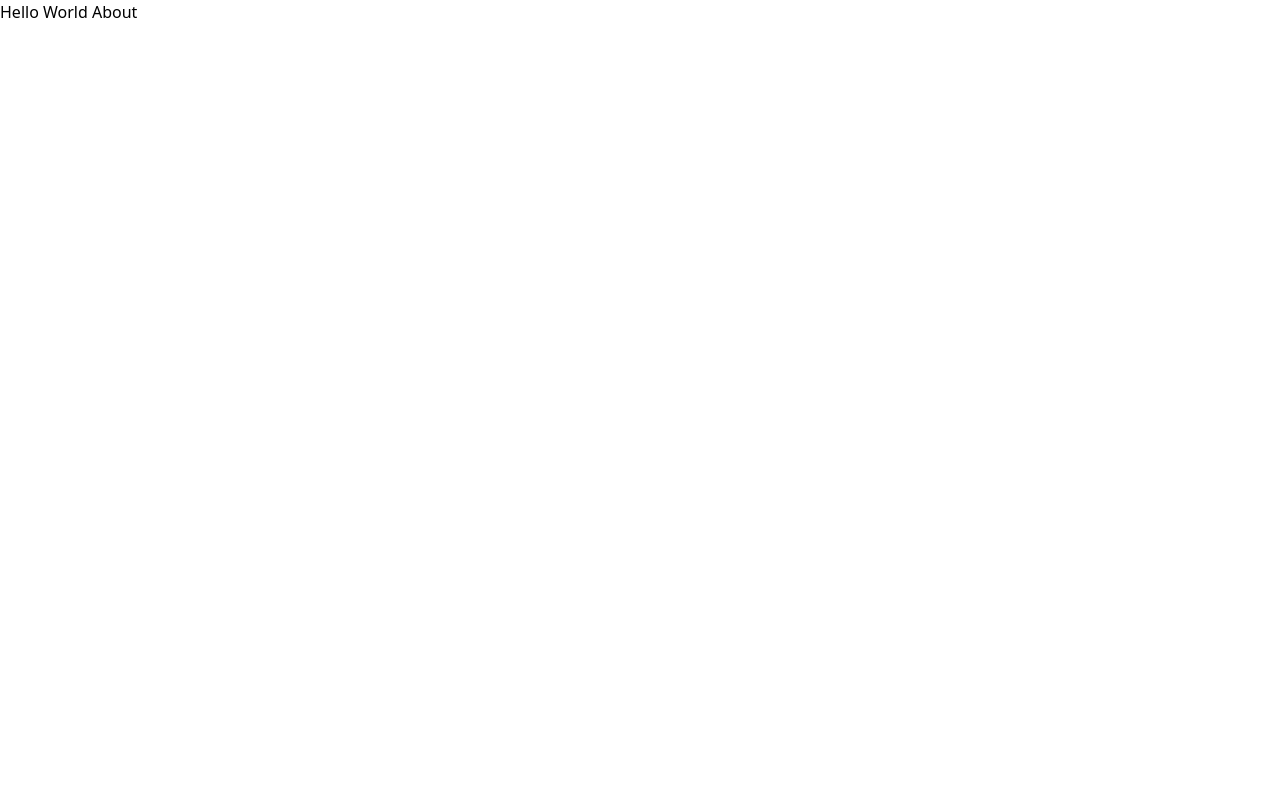
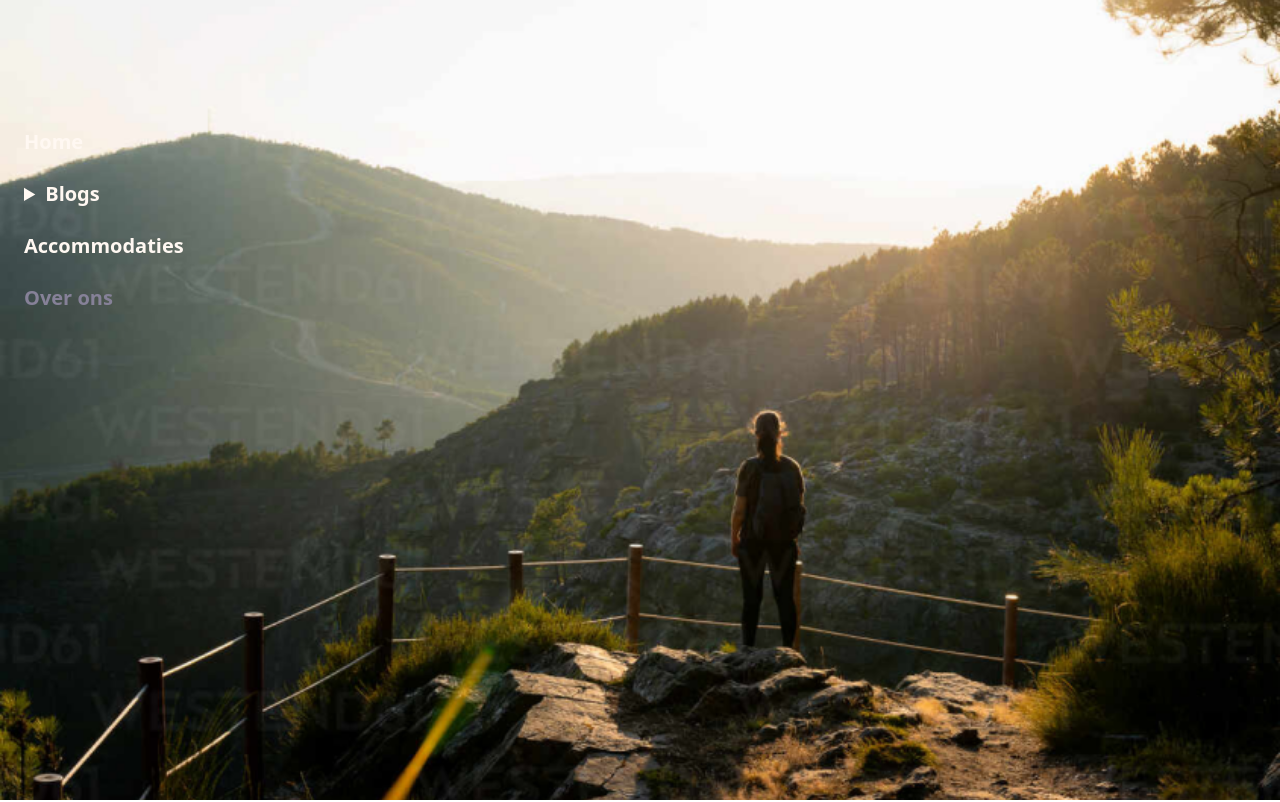
Before and after one commit to dannyfrelink/affiliate-blog, a React (Create React App) app: page /over-ons in a window 1280 px wide. Shown: the top 802 px of the page. Built offline with nearby package versions, Linux system fonts and the light colour scheme; the HTML template or start-up script is replaced by a standard one.

Commit message:
feat: create Nav component with active state

```diff
--- a/src/components/header/Header.tsx
+++ b/src/components/header/Header.tsx
@@ -1,4 +1,5 @@
 import React from "react";
+import Nav from "./Nav";
 
 interface HeaderProps {
 	Image: React.FC<JSX.IntrinsicElements["img"]>;
@@ -24,6 +25,8 @@ const Header: React.FC<HeaderProps> = ({
 			} [&>img]:w-full [&>img]:object-cover [&>img]:object-center [&>img]:absolute [&>img]:z-[-1] text-primary`}
 		>
 			<Image />
+
+			<Nav />
 
 			<section
 				className={`${
--- /dev/null
+++ b/src/components/header/Nav.tsx
@@ -0,0 +1,145 @@
+import React from "react";
+import { NavLink } from "react-router-dom";
+import { useAppContext } from "../../config/AppContext";
+
+interface NavProps {}
+
+const Nav: React.FC<NavProps> = ({}) => {
+	const { screenSize, activePage } = useAppContext();
+
+	const checkActive = (isActive: boolean) => {
+		return isActive ? "font-semibold text-secondary" : "";
+	};
+
+	return (
+		<nav
+			className={`h-screen ${
+				screenSize < 700
+					? "before:fixed before:w-screen before:inset-0 before:bg-[#707070] before:opacity-75"
+					: ""
+			}`}
+		>
+			<ul
+				className={`fixed ${
+					screenSize < 700
+						? "w-[90vw] h-full rounded-r-3xl bg-primary text-black"
+						: ""
+				} px-6 pt-32 text-xl [&>li]:font-semibold [&>li:not(:last-of-type)]:mb-6`}
+			>
+				<li>
+					<NavLink
+						className={({ isActive }) => checkActive(isActive)}
+						to="/"
+					>
+						Home
+					</NavLink>
+				</li>
+				<details className="mb-6">
+					<summary
+						className={`${
+							activePage && "text-secondary"
+						} font-semibold`}
+					>
+						Blogs
+					</summary>
+					<li className="font-light italic text-xs my-2">
+						<NavLink
+							className={({ isActive }) => checkActive(isActive)}
+							to="/blogs"
+							end
+						>
+							Alle blogs bekijken
+						</NavLink>
+					</li>
+					<div className="text-base [&>li:not(:last-of-type)]:mb-[5px]">
+						<li>
+							<NavLink
+								className={({ isActive }) =>
+									checkActive(isActive)
+								}
+								to="/blogs/canggu"
+								end
+							>
+								Canggu
+							</NavLink>
+						</li>
+						<li>
+							<NavLink
+								className={({ isActive }) =>
+									checkActive(isActive)
+								}
+								to="/blogs/ubud"
+								end
+							>
+								Ubud
+							</NavLink>
+						</li>
+						<li>
+							<NavLink
+								className={({ isActive }) =>
+									checkActive(isActive)
+								}
+								to="/blogs/uluwatu"
+								end
+							>
+								Uluwatu
+							</NavLink>
+						</li>
+						<li>
+							<NavLink
+								className={({ isActive }) =>
+									checkActive(isActive)
+								}
+								to="/blogs/amed"
+								end
+							>
+								Amed
+							</NavLink>
+						</li>
+						<li>
+							<NavLink
+								className={({ isActive }) =>
+									checkActive(isActive)
+								}
+								to="/blogs/sideman"
+								end
+							>
+								Sideman
+							</NavLink>
+						</li>
+						<li>
+							<NavLink
+								className={({ isActive }) =>
+									checkActive(isActive)
+								}
+								to="/blogs/nusa-dua"
+								end
+							>
+								Nusa Dua
+							</NavLink>
+						</li>
+					</div>
+				</details>
+
+				<li>
+					<NavLink
+						className={({ isActive }) => checkActive(isActive)}
+						to="/accommodaties"
+					>
+						Accommodaties
+					</NavLink>
+				</li>
+				<li>
+					<NavLink
+						className={({ isActive }) => checkActive(isActive)}
+						to="/over-ons"
+					>
+						Over ons
+					</NavLink>
+				</li>
+			</ul>
+		</nav>
+	);
+};
+
+export default Nav;
--- a/src/config/AppContext.tsx
+++ b/src/config/AppContext.tsx
@@ -1,9 +1,10 @@
-import React, { createContext, useState, useContext } from "react";
+import React, { createContext, useState, useContext, useEffect } from "react";
 
 interface AppContextProps {
 	// Define your context state and any functions you need
-	count: number;
-	increment: () => void;
+	screenSize: number;
+	activePage: boolean;
+	setActivePage: React.Dispatch<React.SetStateAction<boolean>>;
 }
 
 const AppContext = createContext<AppContextProps | undefined>(undefined);
@@ -13,15 +14,25 @@ interface AppProps {
 }
 
 export const AppProvider: React.FC<AppProps> = ({ children }) => {
-	const [count, setCount] = useState<number>(0);
+	const [screenSize, setScreenSize] = useState<number>(window.innerWidth);
+	const [activePage, setActivePage] = useState<boolean>(false);
 
-	const increment = () => {
-		setCount(count + 1);
-	};
+	useEffect(() => {
+		const handleWindowResize = () => {
+			setScreenSize(window.innerWidth);
+		};
+
+		window.addEventListener("resize", handleWindowResize);
+
+		return () => {
+			window.removeEventListener("resize", handleWindowResize);
+		};
+	}, []);
 
 	const contextValue: AppContextProps = {
-		count,
-		increment,
+		screenSize,
+		activePage,
+		setActivePage,
 	};
 
 	return (
--- a/src/config/AppRouter.tsx
+++ b/src/config/AppRouter.tsx
@@ -1,13 +1,21 @@
-import React from "react";
+import React, { useEffect } from "react";
 import { BrowserRouter as Router, Route, Routes } from "react-router-dom";
 import About from "../pages/About";
 import Home from "../pages/Home";
+import BlogLocation from "../pages/Blogs/BlogLocation";
+import BlogOverview from "../pages/Blogs/BlogOverview";
+import BlogPost from "../pages/Blogs/BlogPost";
+import { useAppContext } from "./AppContext";
 
 const AppRouter: React.FC = () => {
 	return (
 		<Router>
 			<Routes>
 				<Route path="/" element={<Home />} />
+				<Route path="/blogs" element={<BlogOverview />} />
+				<Route path="/blogs/:location" element={<BlogLocation />} />
+				<Route path="/blogs/:location/:blog" element={<BlogPost />} />
+				<Route path="/accommodaties" element={<Home />} />
 				<Route path="/over-ons" element={<About />} />
 			</Routes>
 		</Router>
--- a/src/pages/About.tsx
+++ b/src/pages/About.tsx
@@ -1,7 +1,23 @@
-const About = () => {
+import React, { useEffect } from "react";
+import { useAppContext } from "../config/AppContext";
+import Header from "../components/header/Header";
+import HeaderImage from "../images/mockup/viewpoint.png";
+
+interface AboutProps {}
+
+const About: React.FC<AboutProps> = () => {
+	const { setActivePage } = useAppContext();
+	useEffect(() => {
+		setActivePage(false);
+	}, []);
+
 	return (
 		<div>
-			<h1>Hello World About</h1>
+			<Header
+				Image={() => <img src={HeaderImage} alt="Viewpoint" />}
+				title="Lorem ipsum dolor sit amet Lorem ipsum dolor sit amet"
+				subTitle="Lorem ipsum dolor sit amet lorem ipsum dolor sit amet lorem ipsum dolor sit amet"
+			/>
 		</div>
 	);
 };
--- a/src/pages/Blogs/BlogLocation.tsx
+++ b/src/pages/Blogs/BlogLocation.tsx
@@ -1,10 +1,18 @@
-import React from "react";
+import React, { useEffect } from "react";
 import HeaderImage from "../../images/mockup/viewpoint.png";
 import Header from "../../components/header/Header";
+import { useAppContext } from "../../config/AppContext";
+import { useParams } from "react-router-dom";
 
 interface BlogLocationProps {}
 
 const BlogLocation: React.FC<BlogLocationProps> = ({}) => {
+	const { location } = useParams();
+	const { setActivePage } = useAppContext();
+	useEffect(() => {
+		setActivePage(true);
+	}, []);
+
 	return (
 		<div>
 			<Header
--- a/src/pages/Blogs/BlogOverview.tsx
+++ b/src/pages/Blogs/BlogOverview.tsx
@@ -1,10 +1,16 @@
-import React from "react";
+import React, { useEffect } from "react";
 import HeaderImage from "../../images/mockup/viewpoint.png";
 import Header from "../../components/header/Header";
+import { useAppContext } from "../../config/AppContext";
 
 interface BlogOverviewProps {}
 
 const BlogOverview: React.FC<BlogOverviewProps> = ({}) => {
+	const { setActivePage } = useAppContext();
+	useEffect(() => {
+		setActivePage(true);
+	}, []);
+
 	return (
 		<div>
 			<Header
--- a/src/pages/Blogs/BlogPost.tsx
+++ b/src/pages/Blogs/BlogPost.tsx
@@ -1,11 +1,16 @@
-import React from "react";
+import React, { useEffect } from "react";
 import { useParams } from "react-router-dom";
+import { useAppContext } from "../../config/AppContext";
 
 interface BlogPostProps {}
 
 const BlogPost: React.FC<BlogPostProps> = ({}) => {
 	const { location, blog } = useParams();
-	console.log(location, blog);
+	const { setActivePage } = useAppContext();
+	useEffect(() => {
+		setActivePage(true);
+	}, []);
+
 	return (
 		<div>
 			<div></div>
--- a/src/pages/Home.tsx
+++ b/src/pages/Home.tsx
@@ -1,7 +1,16 @@
+import React, { useEffect } from "react";
 import Header from "../components/header/Header";
+import { useAppContext } from "../config/AppContext";
 import HeaderImage from "../images/mockup/viewpoint.png";
 
-const Home = () => {
+interface HomeProps {}
+
+const Home: React.FC<HomeProps> = () => {
+	const { setActivePage } = useAppContext();
+	useEffect(() => {
+		setActivePage(false);
+	}, []);
+
 	return (
 		<div>
 			<Header
```
